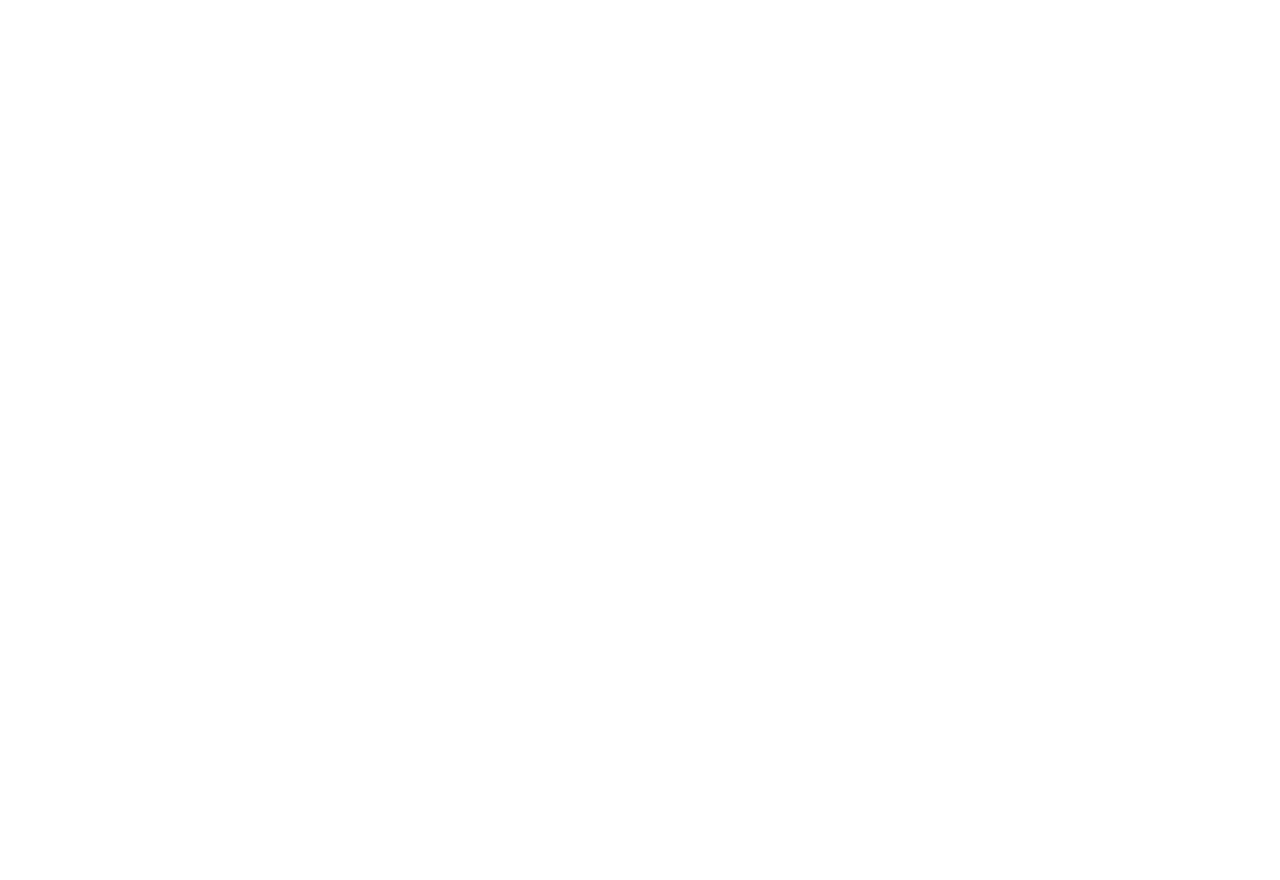
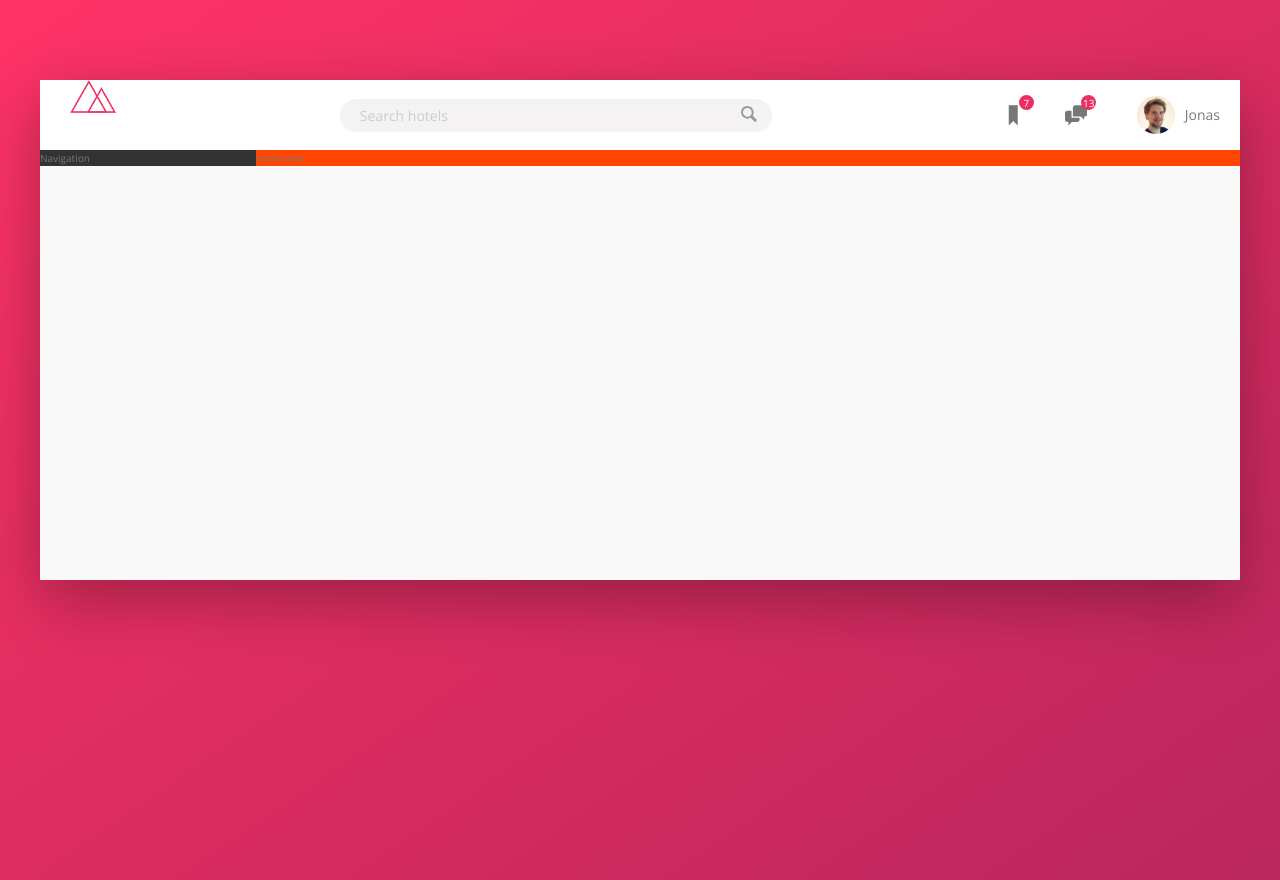
Before and after one commit to paulo4fs/TrilloCssProject, a website: page index.html in a window 1280 px wide. Before the commit the page ends 800 px from the top, so only its background shows below. Drawn offline with nearby package versions, Linux system fonts and the light colour scheme.

Commit message:
finishing the top navigation bar

```diff
--- a/index.html
+++ b/index.html
@@ -1,16 +1,71 @@
 <!DOCTYPE html>
 <html lang="en">
-    <head>
-        <meta charset="UTF-8">
-        <meta name="viewport" content="width=device-width, initial-scale=1.0">
+  <head>
+    <meta charset="UTF-8" />
+    <meta name="viewport" content="width=device-width, initial-scale=1.0" />
 
-        <link href="https://fonts.googleapis.com/css?family=Open+Sans:300,400,600" rel="stylesheet">
-        <link rel="stylesheet" href="css/style.css">
-        <link rel="shortcut icon" type="image/png" href="img/favicon.png">
+    <link
+      href="https://fonts.googleapis.com/css?family=Open+Sans:300,400,600"
+      rel="stylesheet"
+    />
+    <link rel="stylesheet" href="css/style.css" />
+    <link rel="shortcut icon" type="image/png" href="img/favicon.png" />
 
-        <title>trillo &mdash; Your all-in-one booking app</title>
-    </head>
-    <body>
+    <title>trillo &mdash; Your all-in-one booking app</title>
+  </head>
+  <body>
+    <div class="container">
+      <header class="header">
+        <img src="img/logo.png" alt="trillo logo" class="logo" />
 
-    </body>
+        <form action="#" class="search">
+          <input
+            type="text"
+            class="search__input"
+            placeholder="Search hotels"
+          />
+          <button class="search__button">
+            <svg class="search__icon">
+              <use xlink:href="img/sprite2.svg#icon-magnifying-glass"></use>
+            </svg>
+          </button>
+        </form>
+
+        <nav class="user-nav">
+          <div class="user-nav__icon-box">
+            <svg class="user-nav__icon">
+              <use xlink:href="img/sprite2.svg#icon-bookmark"></use>
+            </svg>
+            <span class="user-nav__notification">7</span>
+          </div>
+
+          <div class="user-nav__icon-box">
+            <svg class="user-nav__icon">
+              <use xlink:href="img/sprite2.svg#icon-chat"></use>
+            </svg>
+            <span class="user-nav__notification">13</span>
+          </div>
+
+          <div class="user-nav__user">
+            <img
+              src="img/user.jpg"
+              alt="user photo"
+              class="user-nav__user-photo"
+            />
+            <span class="user-nav__user-name">Jonas</span>
+          </div>
+        </nav>
+      </header>
+
+      <div class="content">
+        <nav class="sidebar">
+          Navigation
+        </nav>
+
+        <main class="hotel-view">
+          hotel-view
+        </main>
+      </div>
+    </div>
+  </body>
 </html>
--- a/package.json
+++ b/package.json
@@ -1,15 +1,13 @@
 {
-  "name": "natours",
+  "name": "Trillo",
   "version": "1.0.0",
-  "description": "Landing page for natours",
+  "description": "Landing page for trillo",
   "main": "index.js",
   "scripts": {
     "watch:sass": "node-sass sass/main.scss css/style.css -w",
     "devserver": "live-server",
     "start": "npm-run-all --parallel devserver watch:sass",
-
     "compile:sass": "node-sass sass/main.scss css/style.comp.css",
-    "concat:css": "concat -o css/style.concat.css css/icon-font.css css/style.comp.css",
     "prefix:css": "postcss --use autoprefixer -b 'last 10 versions' css/style.concat.css -o css/style.prefix.css",
     "compress:css": "node-sass css/style.prefix.css css/style.css --output-style compressed",
     "build:css": "npm-run-all compile:sass concat:css prefix:css compress:css"
--- /dev/null
+++ b/sass/_base.scss
@@ -0,0 +1,64 @@
+/*
+COLORS
+  --color-primary: #eb2f64;
+  --color-primary-light: #ff3366;
+  --color-primary-dark: #ba265d;
+
+  --color-grey-light-1: #faf9f9;
+  --color-grey-light-2: #f4f2f2;
+  --color-grey-light-3: #f0eeee;
+  --color-grey-light-4: #ccc;
+
+  --color-grey-dark-1: #333;
+  --color-grey-dark-2: #777;
+  --color-grey-dark-3: #999;
+*/
+
+:root {
+  --color-primary: #eb2f64;
+  --color-primary-light: #ff3366;
+  --color-primary-dark: #ba265d;
+
+  --color-grey-light-1: #faf9f9;
+  --color-grey-light-2: #f4f2f2;
+  --color-grey-light-3: #f0eeee;
+  --color-grey-light-4: #ccc;
+
+  --color-grey-dark-1: #333;
+  --color-grey-dark-2: #777;
+  --color-grey-dark-3: #999;
+
+  --shadow-dark: 0 2rem 6rem rgba(0, 0, 0, 0.3);
+}
+
+* {
+  margin: 0;
+  padding: 0;
+}
+
+*,
+*::after,
+*::before {
+  box-sizing: inherit;
+}
+
+html {
+  box-sizing: border-box;
+  font-size: 62.5%; // 10px/16px = 62.5%
+}
+
+body {
+  font-family: 'Open Sans', sans-serif;
+  font-weight: 400;
+  line-height: 1.6;
+  color: var(--color-grey-dark-2);
+  background-image: linear-gradient(
+    to right bottom,
+    var(--color-primary-light),
+    var(--color-primary-dark)
+  );
+  background-size: cover;
+  background-repeat: no-repeat;
+
+  height: 100vh;
+}
--- /dev/null
+++ b/sass/_components.scss
@@ -0,0 +1,111 @@
+/////////////////////////////////////
+// LOGO
+.logo {
+  height: 3.25rem;
+  margin-left: 3rem;
+}
+
+/////////////////////////////////////
+// SEARCH
+.search {
+  flex: 0 0 40%;
+
+  display: flex;
+  align-items: center;
+  justify-content: center;
+
+  &__input {
+    font-family: inherit;
+    font-size: inherit;
+    color: inherit;
+    background-color: var(--color-grey-light-2);
+    border: none;
+    padding: 0.7rem 2rem;
+    border-radius: 100px;
+    width: 90%;
+    transition: all 0.2s;
+    margin-right: -3.25rem;
+
+    &:focus {
+      outline: none;
+      width: 100%;
+      background-color: var(--color-grey-light-3);
+    }
+
+    &::-webkit-input-placeholder {
+      font-weight: 100;
+      color: var(--color-grey-light-4);
+    }
+  }
+
+  &__input:focus + &__button {
+    background-color: var(--color-grey-light-3);
+  }
+  &__button {
+    border: none;
+    background-color: var(--color-grey-light-2);
+
+    &:focus {
+      outline: none;
+    }
+
+    &:active {
+      transform: translateY(2px);
+    }
+  }
+  &__icon {
+    height: 2rem;
+    width: 2rem;
+    fill: var(--color-grey-dark-3);
+  }
+}
+
+/////////////////////////////////////
+// USER NAVIGATION
+.user-nav {
+  align-self: stretch;
+
+  display: flex;
+  align-items: center;
+
+  & > * {
+    padding: 0 2rem;
+    cursor: pointer;
+    height: 100%;
+    display: flex;
+    align-items: center;
+  }
+
+  & > *:hover {
+    background-color: var(--color-grey-light-2);
+  }
+
+  &__icon-box {
+    position: relative;
+  }
+  &__icon {
+    height: 2.25rem;
+    width: 2.25rem;
+    fill: var(--color-grey-dark-2);
+  }
+  &__notification {
+    font-size: 1rem;
+    height: 1.5rem;
+    width: 1.5rem;
+    border-radius: 100px;
+    background-color: var(--color-primary);
+    color: #fff;
+    position: absolute;
+    top: 1.5rem;
+    right: 1.1rem;
+
+    display: flex;
+    justify-content: center;
+    align-items: center;
+  }
+  &__user-photo {
+    height: 3.75rem;
+    border-radius: 50%;
+    margin: auto 1rem;
+}
+}
--- /dev/null
+++ b/sass/_layout.scss
@@ -0,0 +1,36 @@
+.container {
+  max-width: 120rem;
+  margin: 8rem auto;
+  background-color: var(--color-grey-light-1);
+
+  box-shadow: var(--shadow-dark);
+
+  min-height: 50rem;
+}
+
+.header {
+  font-size: 1.4rem;
+  height: 7rem;
+  background-color: #fff;
+  border-bottom: var(--color-grey-light-2);
+
+  display: flex;
+  justify-content: space-between;
+}
+
+.content {
+  display: flex;
+}
+
+.sidebar {
+  background-color: var(--color-grey-dark-1);
+
+  flex: 0 0 18%;
+}
+
+.hotel-view {
+  background-color: #fff;
+  background-color: orangered;
+
+  flex: 1;
+}
--- a/sass/main.scss
+++ b/sass/main.scss
@@ -1,17 +1,3 @@
-/*
-COLORS
-
-Primary: #eb2f64
-Primary light: #FF3366
-Primary dark: #BA265D
-
-Grey light 1: #faf9f9
-Grey light 2: #f4f2f2
-Grey light 3: #f0eeee
-Grey light 4: #ccc
-
-Grey dark 1: #333
-Grey dark 2: #777
-Grey dark 3: #999
-
-*/
+@import 'base';
+@import 'layout';
+@import 'components';
```
Also changed, not shown: css/style.css, img/sprite2.svg (added), 3 other files.
